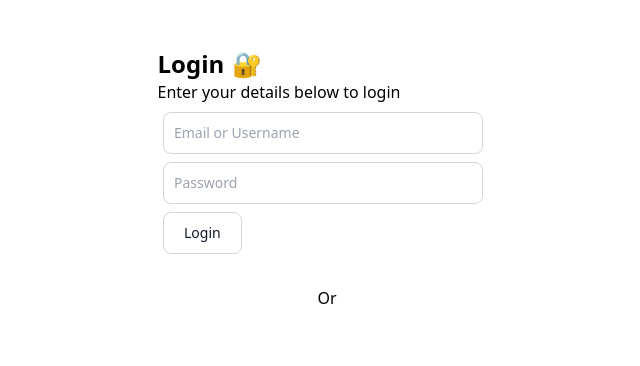
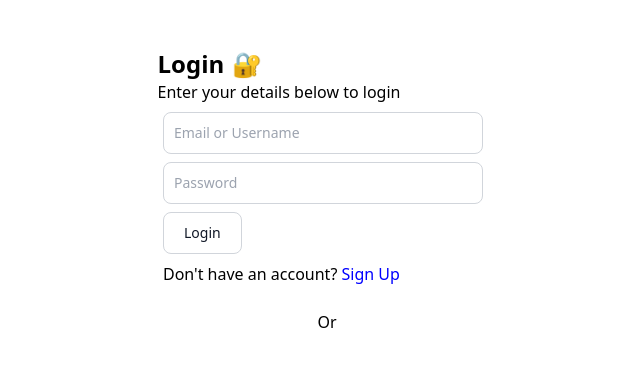
Before and after one commit to brickphone/Livescores, a React (Vite) app in the folder livescores/: page /login in a window 1280 px wide. Shown: the top 366 px of the page, without its empty margins (313-953 px from the left). Built offline with nearby package versions, Linux system fonts and the light colour scheme.

Commit message:
user found

```diff
--- a/livescores/src/Pages/login.jsx
+++ b/livescores/src/Pages/login.jsx
@@ -1,4 +1,5 @@
 import { useState } from "react";
+import { Link } from "react-router-dom";
 
 const Login = () => {
   const [error, setError] = useState("");
@@ -16,8 +17,8 @@ const Login = () => {
           'Content-Type': 'application/json',
         },
         body: JSON.stringify({
-          username: username,
-          password: password,
+          user: username,
+          pass: password,
         }),
       });
 
@@ -70,6 +71,10 @@ const Login = () => {
             <button
             type="submit"
             className="mt-2 text-gray-900 bg-white border border-gray-300 focus:outline-none hover:bg-gray-100 focus:ring-4 focus:ring-gray-200 font-medium rounded-lg text-sm px-5 py-2.5 mr-2 mb-2 dark:bg-gray-800 dark:text-white dark:border-gray-600 dark:hover:bg-gray-700 dark:hover:border-gray-600 dark:focus:ring-gray-700">Login</button>
+            <h2>
+              Don't have an account?{' '}
+              <Link to="/signup" style={{ color: 'blue' }}> Sign Up</Link>
+            </h2>
         </div>
         <div id="or" className="flex items-center pt-6">
           <hr className="flex-grow border-t border-gray-400" />
```
Also changed, not shown: 1 other file (tests, documents, lock files or other folders).
